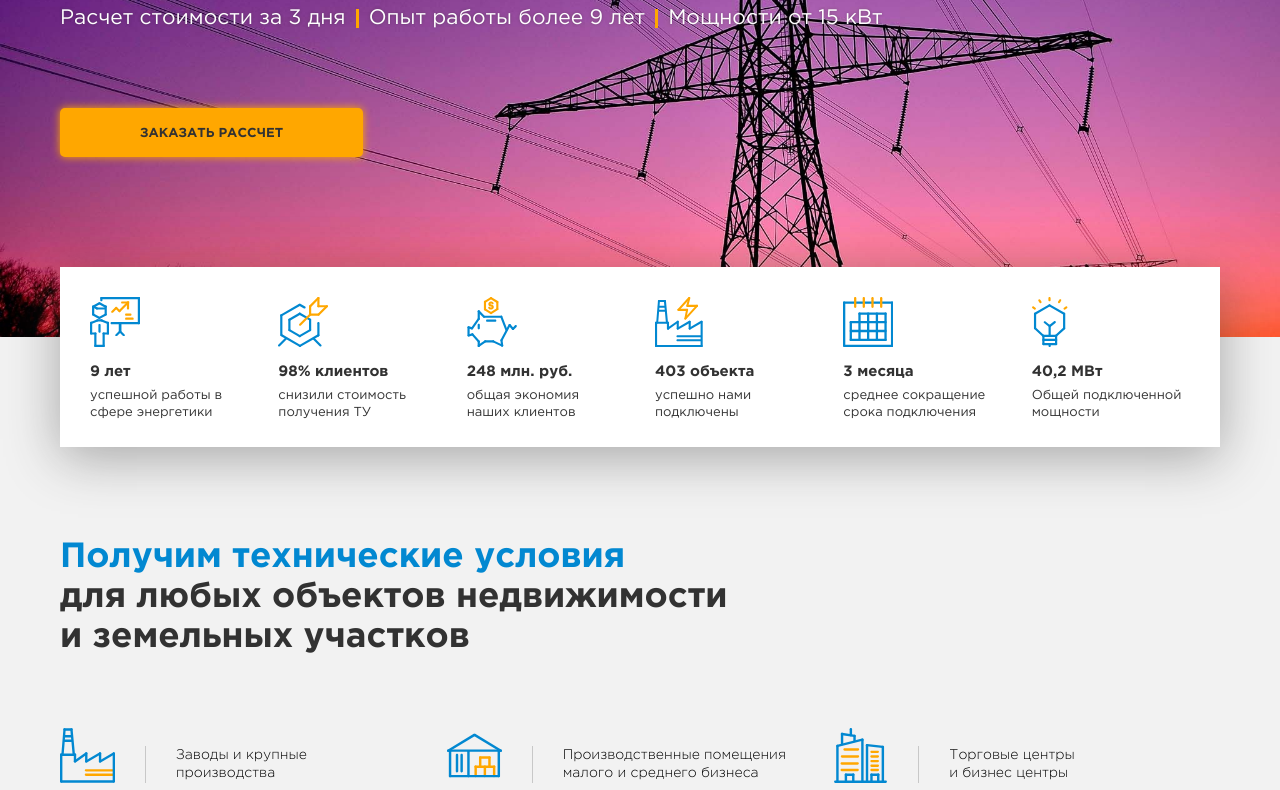
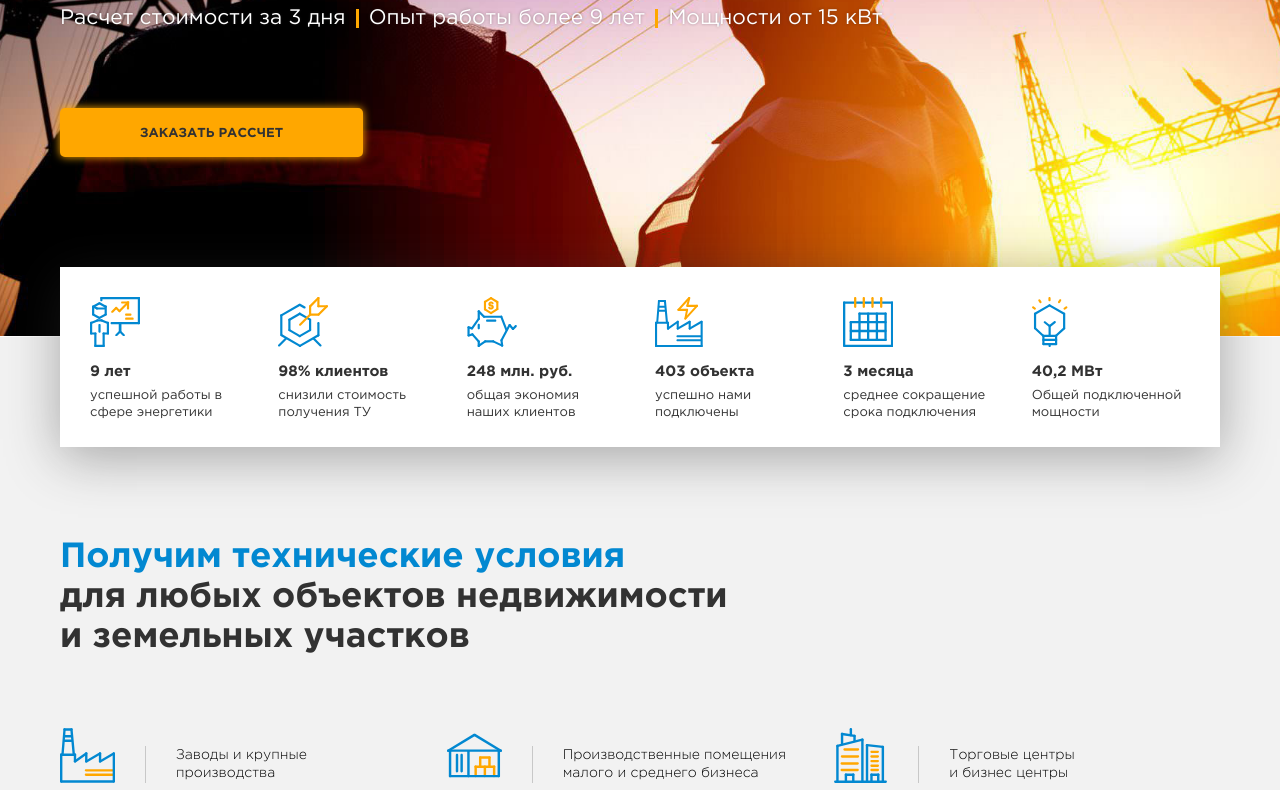
Before and after one commit to OlegMishhenko/dadimsvet.ru, a plain HTML site: page index.html in a window 1280 px wide. Shown: the part 355-1145 px from the top of the page. Drawn offline with nearby package versions, Linux system fonts and the light colour scheme.

Commit message:
Новый фон

```diff
--- a/index.html
+++ b/index.html
@@ -55,7 +55,7 @@
     </div>
     <!-- /.menu -->
 
-    <header id="header" class="header parallax-window" data-speed="0.5" data-parallax="scroll" data-image-src="img/lep-bg.jpg">
+    <header id="header" class="header parallax-window" data-speed="0.5" data-parallax="scroll" data-image-src="img/lep-bg-s.jpg">
         <div class="container">
             <div class="navbar">
                 <a class="navbar-logo" href="/">
```
Also changed, not shown: img/lep-bg-s.jpg (added), img/lep-bg-s.png (added).
